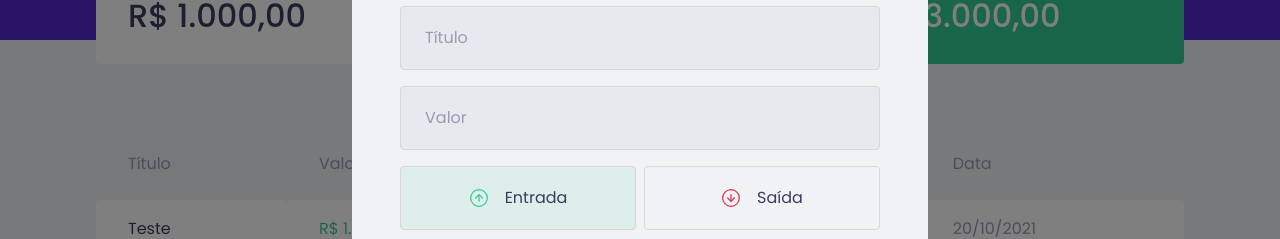
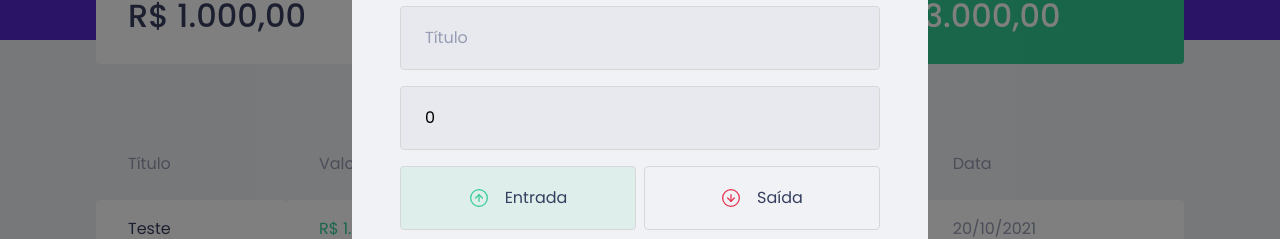
Before and after one commit to 2dreet/dt-money-ignite, a React (Create React App) app: page / in a window 1280 px wide. Both pictures are taken after a click on the button "Nova transação". Shown: the part 232-471 px from the top of the page. Built offline with nearby package versions, Linux system fonts and the light colour scheme; no server answers; what miragejs would draw is missing.

Commit message:
Recuperando dados do form

```diff
--- a/src/components/NewTrasactionModal/index.tsx
+++ b/src/components/NewTrasactionModal/index.tsx
@@ -4,7 +4,7 @@
 import outcomeImg from '../../assets/saidas.svg';
 
 import { Container, TransactionTypeContainer, RadioBox } from './styles';
-import { useState } from 'react';
+import { FormEvent, useState } from 'react';
 
 // configuracao de acessibilidade id da div do index.html
 Modal.setAppElement("#root");
@@ -14,7 +14,16 @@
   onRequestClose: () => void;
 }
 export function NewTransactionModal({ isOpen, onRequestClose} : NewTransactionModalProps) {
+  const [ title, setTitle] = useState('');
+  const [ value, setValue ]= useState(0);
+  const [ category, setCategory ] = useState('');
   const [type, setType] = useState('deposit');
+
+  // quando utilizamos o preventDeafault não recarega a pagina qunado o form é submetido
+  // FormEvent tipagem do submit do form
+  function handleCreateNewTransaction(event: FormEvent) {
+    event.preventDefault();
+  }
 
   /* configurando a modal */
   return (
@@ -31,16 +40,22 @@
         <img src={closeImg} alt="Fechar modal" />
       </button>
 
-        <Container>
+        <Container onSubmit={handleCreateNewTransaction}>
           <h2>Cadatrar Transação</h2>
 
           <input
             placeholder="Título"
+            // aqui mostra o valor
+            value={title}
+            // aqui seta no estado o valor digitado
+            onChange={event => setTitle(event.target.value)}
           />
 
           <input
             type="number"
             placeholder="Valor"
+            value={value}
+            onChange={event => setValue(Number(event.target.value))}
           />
 
           <TransactionTypeContainer>
@@ -68,6 +83,8 @@
 
           <input
             placeholder="Categoria"
+            value={category}
+            onChange={event => setCategory(event.target.value)}
           />
 
           <button type="submit">
```
